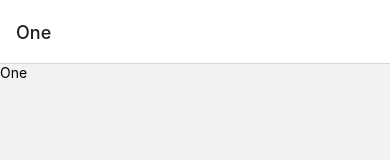
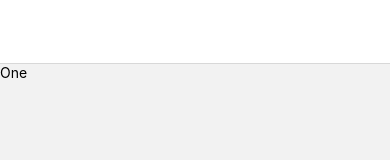
Before and after one commit to wonjangcloud9/noovies, a React Native app: screen / in a window 390 px wide. Shown: the top 160 px of the page. Built offline with nearby package versions, Linux system fonts and the light colour scheme.

Commit message:
stack config

```diff
--- a/navigation/Stack.js
+++ b/navigation/Stack.js
@@ -21,7 +21,13 @@ const ScreenThree = ({ navigation: { goBack } }) => (
 const NativeStack = createNativeStackNavigator();
 
 const Stack = () => (
-  <NativeStack.Navigator>
+  <NativeStack.Navigator
+    screenOptions={{
+      presentation: "modal",
+      headerTintColor: "white",
+      headerBackTitleVisible: false,
+    }}
+  >
     <NativeStack.Screen name="One" component={ScreenOne} />
     <NativeStack.Screen name="Two" component={ScreenTwo} />
     <NativeStack.Screen name="Three" component={ScreenThree} />
```
